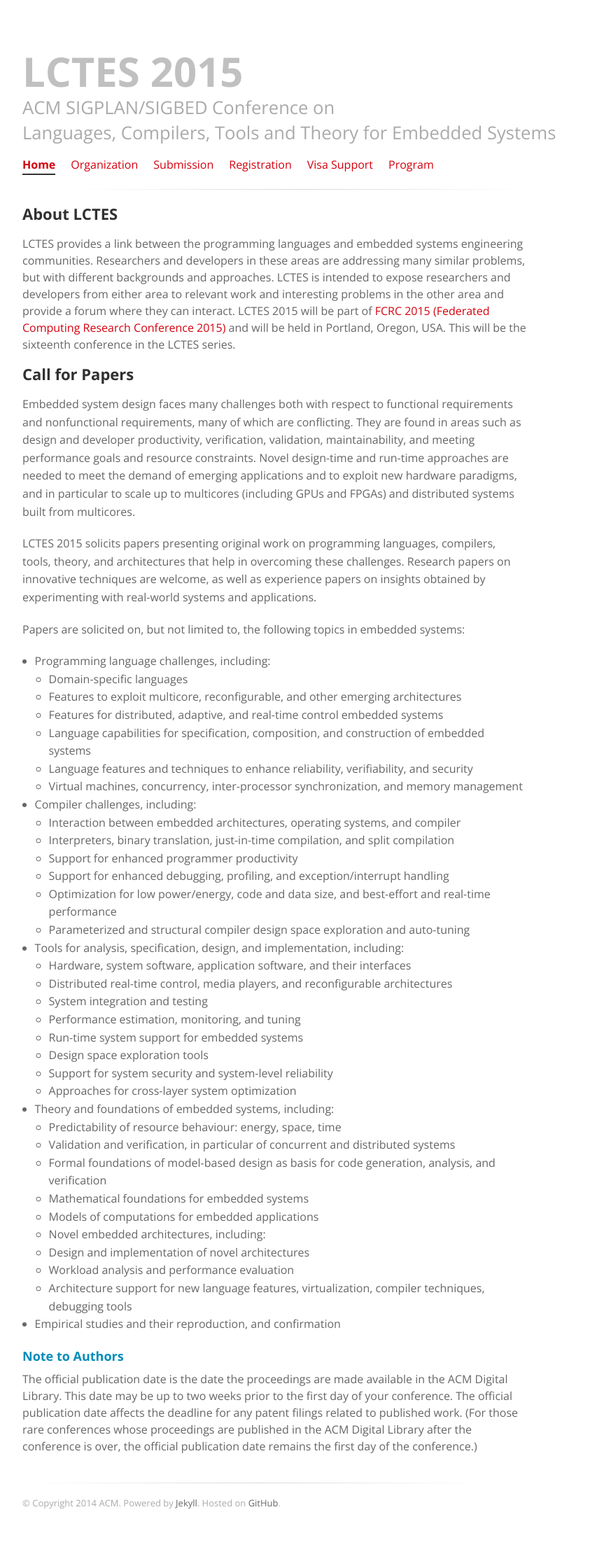
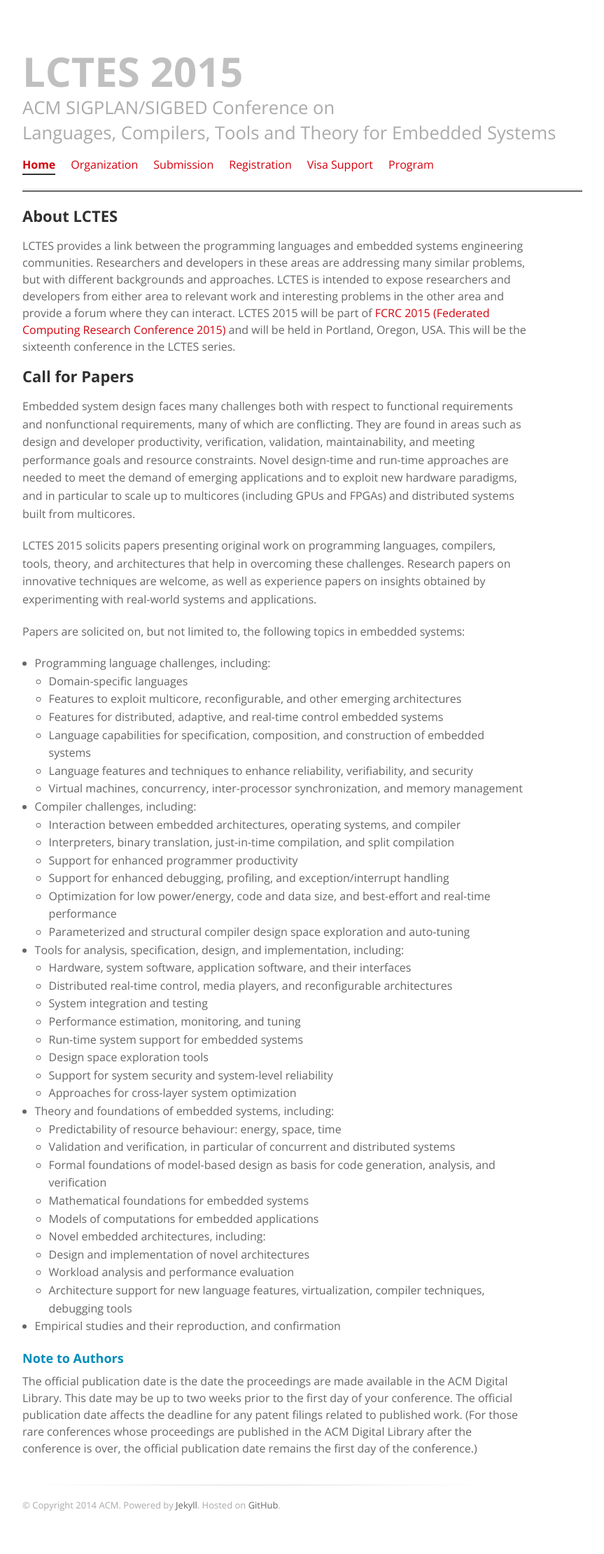
Before and after one commit to GSathish/lctes2015, a Jekyll site: the page built from index.html, in a window 1280 px wide. Shown: the whole page at 70% size, without its empty margins (28-891 px from the left). Built offline with Jekyll 4.4.1, drawn with Linux system fonts in a browser that asks for light colours.

Commit message:
Update stylesheet.css

```diff
--- a/stylesheets/stylesheet.css
+++ b/stylesheets/stylesheet.css
@@ -43,8 +43,8 @@ code, pre {
 hr {
   height: 1px;
   line-height: 1px;
-  border: none;
-  background: transparent url('../images/hr.png') 50% 0 no-repeat;
+  border-bottom: 2px solid;
+  /* background: transparent url('../images/hr.png') 50% 0 no-repeat; */
 }
 
 h1 {
```
